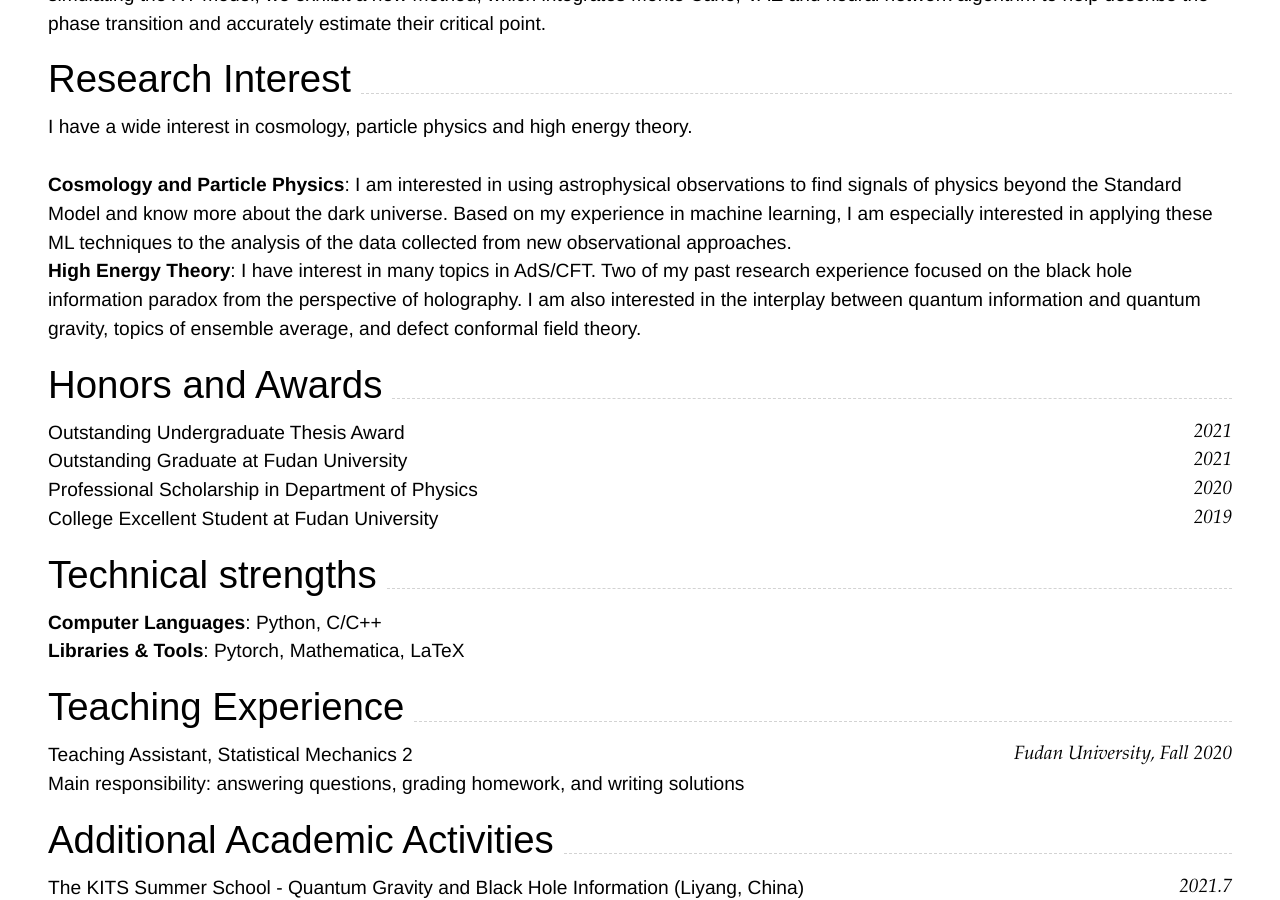
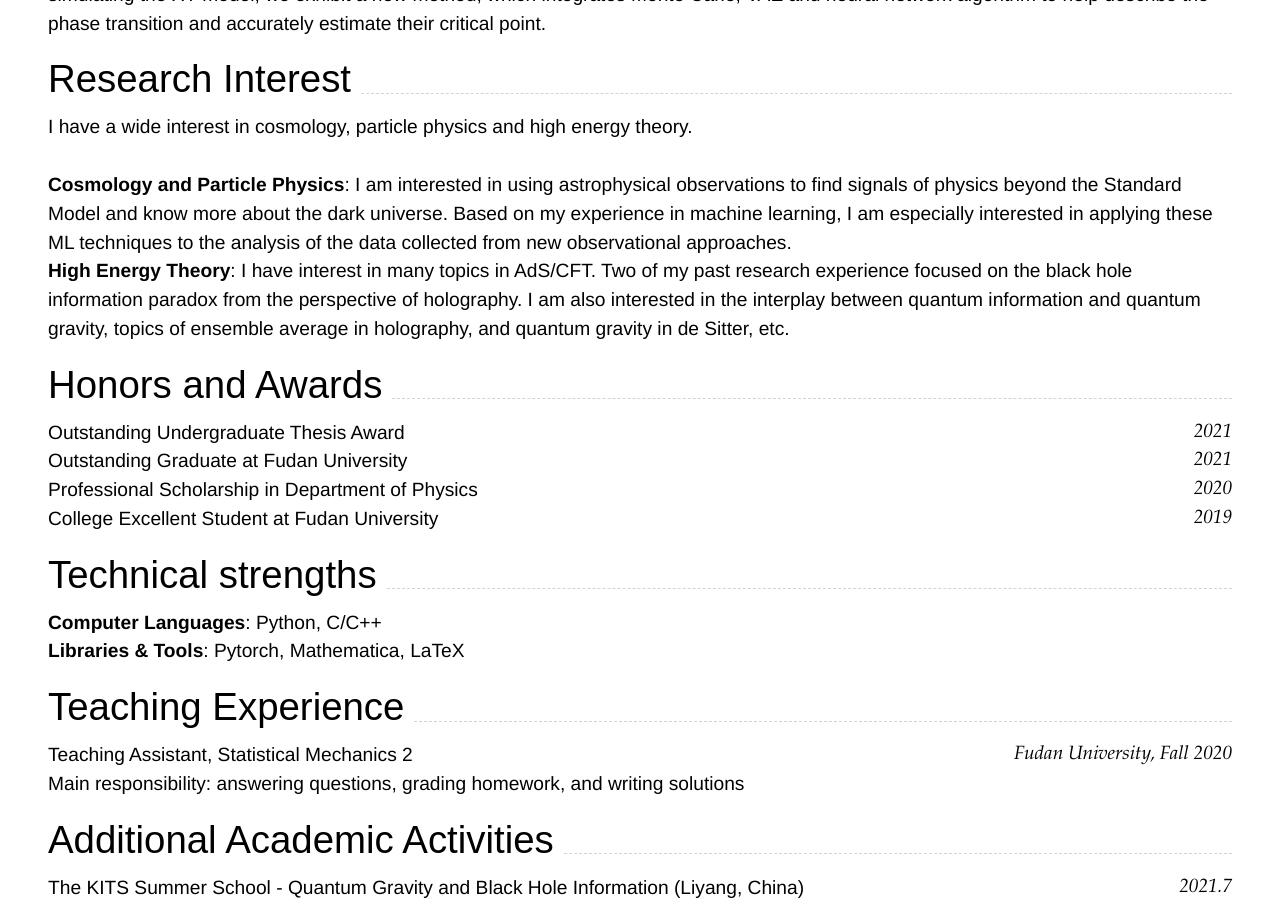
Before and after one commit to tianyi-phy/cv, a Jekyll site: the page built from index.md, in a window 1280 px wide and 900 px high, scrolled down 1757 px. Built offline with Jekyll 4.4.1, drawn with Linux system fonts in a browser that asks for light colours; nearby versions of some CDN libraries.

Commit message:
Update index.md

```diff
--- a/index.md
+++ b/index.md
@@ -87,7 +87,7 @@ We apply machine learning methods to study the phase transition in XY model and
 I have a wide interest in cosmology, particle physics and high energy theory.<br>
 <br>
 **Cosmology and Particle Physics**: I am interested in using astrophysical observations to find signals of physics beyond the Standard Model and know more about the dark universe. Based on my experience in machine learning, I am especially interested in applying these ML techniques to the analysis of the data collected from new observational approaches.<br>
-**High Energy Theory**: I have interest in many topics in AdS/CFT. Two of my past research experience focused on the black hole information paradox from the perspective of holography. I am also interested in the interplay between quantum information and quantum gravity, topics of ensemble average, and defect conformal field theory.
+**High Energy Theory**: I have interest in many topics in AdS/CFT. Two of my past research experience focused on the black hole information paradox from the perspective of holography. I am also interested in the interplay between quantum information and quantum gravity, topics of ensemble average in holography, and quantum gravity in de Sitter, etc.
 
 
 ## Honors and Awards
```
